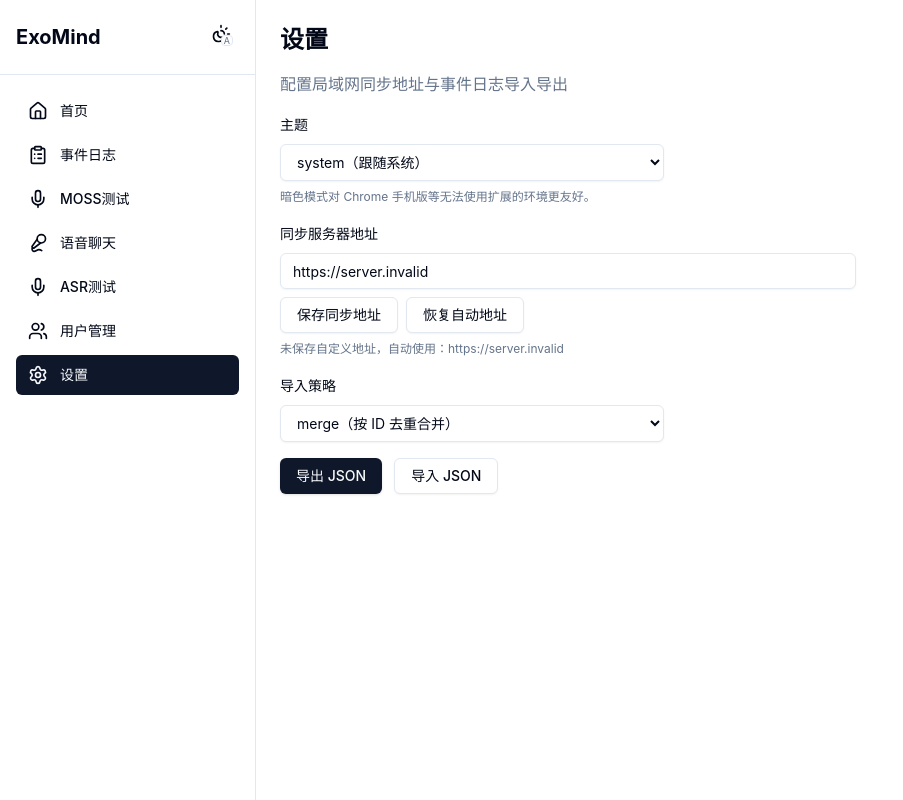
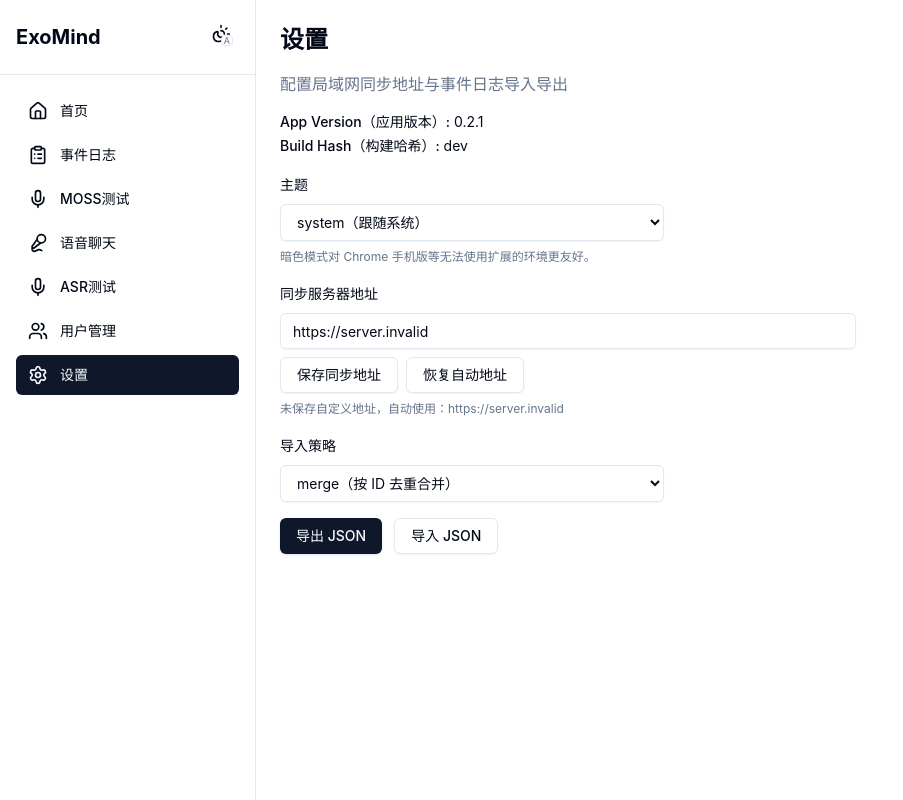
Before and after one commit to exomind-team/exomind, a React (Vite) app: page /settings in a window 1280 px wide. Shown: the whole page, without its empty margins (0-903 px from the left). Built offline with nearby package versions, Linux system fonts and the light colour scheme; no server answers; the HTML template or start-up script is replaced by a standard one.

Commit message:
feat: align beta version metadata and release artifact naming

```diff
--- a/package.json
+++ b/package.json
@@ -1,7 +1,7 @@
 {
   "name": "exomind",
   "private": true,
-  "version": "0.2.0",
+  "version": "0.2.1",
   "type": "module",
   "scripts": {
     "dev": "vite",
--- a/src-tauri/tauri.conf.json
+++ b/src-tauri/tauri.conf.json
@@ -1,7 +1,7 @@
 {
   "$schema": "https://schema.tauri.app/config/2",
   "productName": "ExoMind",
-  "version": "0.2.0",
+  "version": "0.2.1",
   "identifier": "com.exomind.app",
   "build": {
     "beforeDevCommand": "bun run dev",
--- a/src/components/Settings/SettingsPage.tsx
+++ b/src/components/Settings/SettingsPage.tsx
@@ -10,6 +10,7 @@ import {
   resolveSyncServerUrl,
   setSyncServerUrlOverride,
 } from '@/config/port-env';
+import { resolveVersionBuildInfo } from '@/config/version-build-info';
 import {
   getThemePreference,
   setThemePreference,
@@ -25,6 +26,7 @@ function buildBackupFileName(): string {
 
 export function SettingsPage() {
   const envMap = import.meta.env as Record<string, string | undefined>;
+  const versionBuildInfo = resolveVersionBuildInfo(envMap, '0.2.1');
   const autoSyncServerUrl = resolveSyncServerUrl(envMap, {
     syncServerOverride: null,
   });
@@ -168,6 +170,14 @@ export function SettingsPage() {
       <p className="text-muted-foreground">
         配置局域网同步地址与事件日志导入导出
       </p>
+      <div className="space-y-1 max-w-sm text-sm">
+        <p>
+          <span className="font-medium">App Version（应用版本）:</span> {versionBuildInfo.appVersion}
+        </p>
+        <p>
+          <span className="font-medium">Build Hash（构建哈希）:</span> {versionBuildInfo.buildHash}
+        </p>
+      </div>
 
       <div className="space-y-2 max-w-sm">
         <Label htmlFor="theme-preference">主题</Label>
--- /dev/null
+++ b/src/config/version-build-info.ts
@@ -0,0 +1,32 @@
+export type VersionEnvMap = Record<string, string | undefined>;
+
+export type VersionBuildInfo = {
+  appVersion: string;
+  buildHash: string;
+};
+
+const SHORT_HASH_LENGTH = 7; // git short hash（短哈希）长度
+const BUILD_HASH_PATTERN = /^[0-9a-fA-F]{7,40}$/; // 允许 7~40 位十六进制哈希
+
+export function resolveAppVersion(envMap: VersionEnvMap, baseVersion: string): string {
+  const appVersion = envMap.VITE_APP_VERSION?.trim();
+  if (appVersion) {
+    return appVersion;
+  }
+  return baseVersion;
+}
+
+export function resolveBuildHash(rawHash?: string): string {
+  const normalizedHash = rawHash?.trim();
+  if (!normalizedHash || !BUILD_HASH_PATTERN.test(normalizedHash)) {
+    return 'dev'; // dev 表示本地开发态（development fallback）
+  }
+  return normalizedHash.toLowerCase().slice(0, SHORT_HASH_LENGTH);
+}
+
+export function resolveVersionBuildInfo(envMap: VersionEnvMap, baseVersion: string): VersionBuildInfo {
+  return {
+    appVersion: resolveAppVersion(envMap, baseVersion),
+    buildHash: resolveBuildHash(envMap.VITE_BUILD_HASH),
+  };
+}
--- a/src/vite-env.d.ts
+++ b/src/vite-env.d.ts
@@ -3,6 +3,11 @@
 // 缺少类型的模块声明
 declare module 'remark-obsidian';
 declare module 'rehype-katex';
+
+interface ImportMetaEnv {
+  readonly VITE_APP_VERSION?: string; // App Version（应用版本）
+  readonly VITE_BUILD_HASH?: string; // Build Hash（构建哈希）
+}
 
 interface Window {
   __TAURI__: {
```
Also changed, not shown: 2 other files (tests, documents, lock files or other folders).
